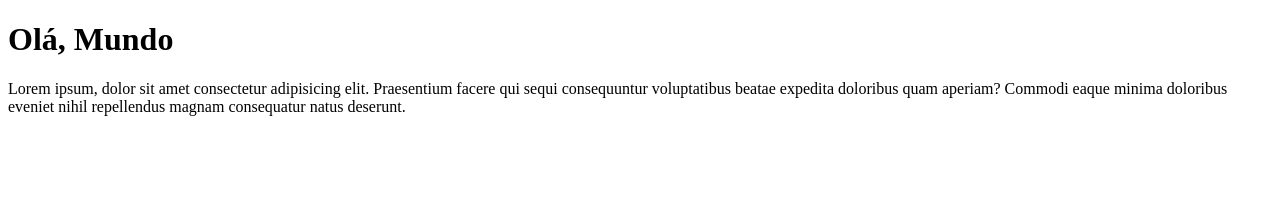
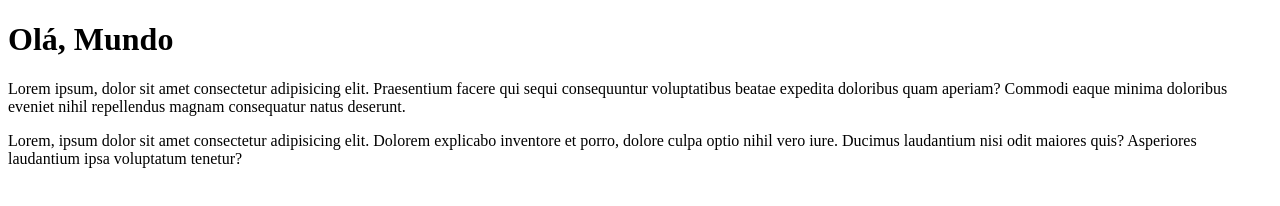
Before and after one commit to gustavojhoffmann/Teste-, a plain HTML site: page Site/index.html in a window 1280 px wide. Drawn offline with Linux system fonts and the light colour scheme.

Commit message:
mais uma alteraçao no html

```diff
--- a/Site/index.html
+++ b/Site/index.html
@@ -8,5 +8,6 @@
 <body>
     <h1>Olá, Mundo</h1>
     <p>Lorem ipsum, dolor sit amet consectetur adipisicing elit. Praesentium facere qui sequi consequuntur voluptatibus beatae expedita doloribus quam aperiam? Commodi eaque minima doloribus eveniet nihil repellendus magnam consequatur natus deserunt.</p>
+    <p>Lorem, ipsum dolor sit amet consectetur adipisicing elit. Dolorem explicabo inventore et porro, dolore culpa optio nihil vero iure. Ducimus laudantium nisi odit maiores quis? Asperiores laudantium ipsa voluptatum tenetur?</p>
 </body>
 </html>
```
